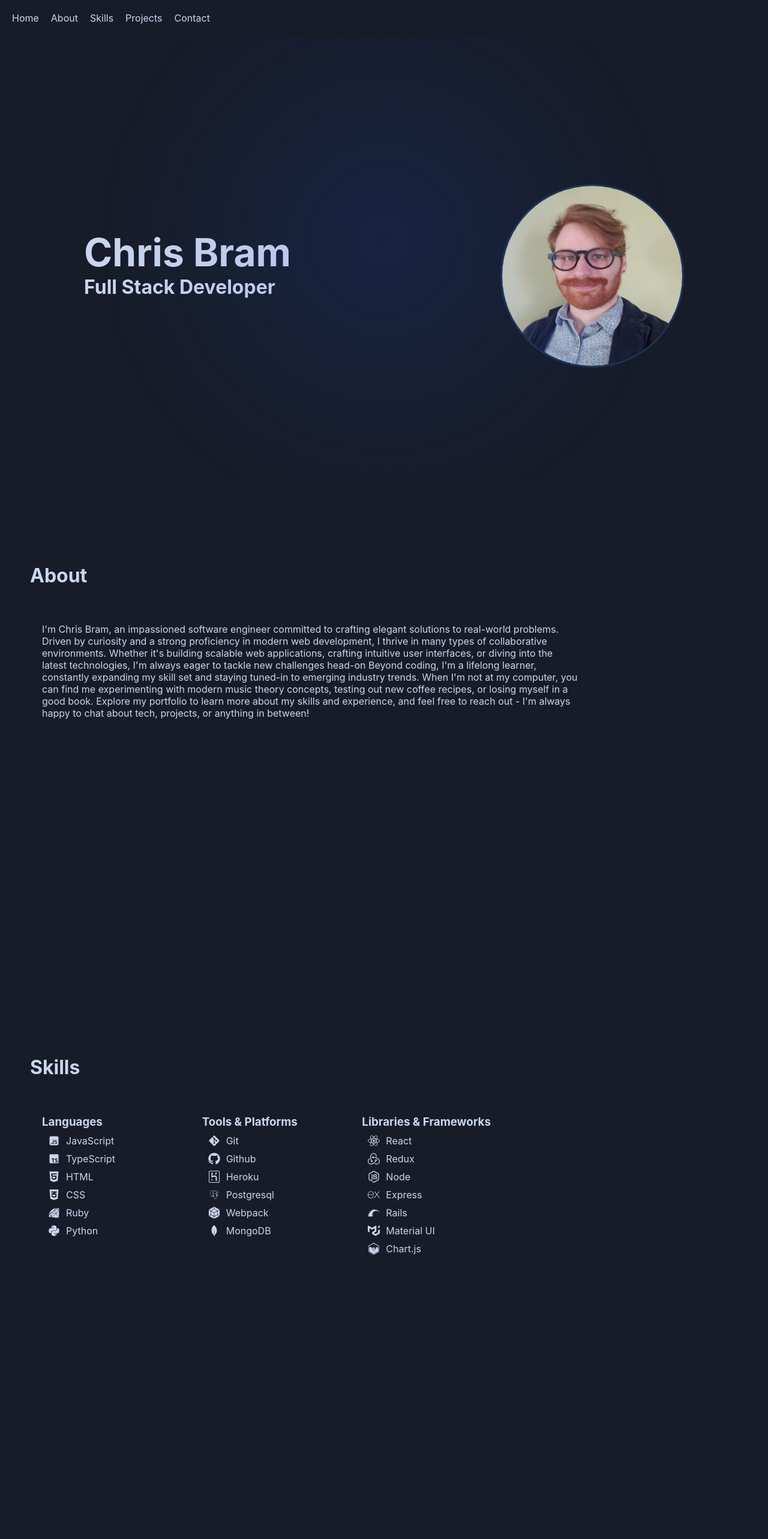
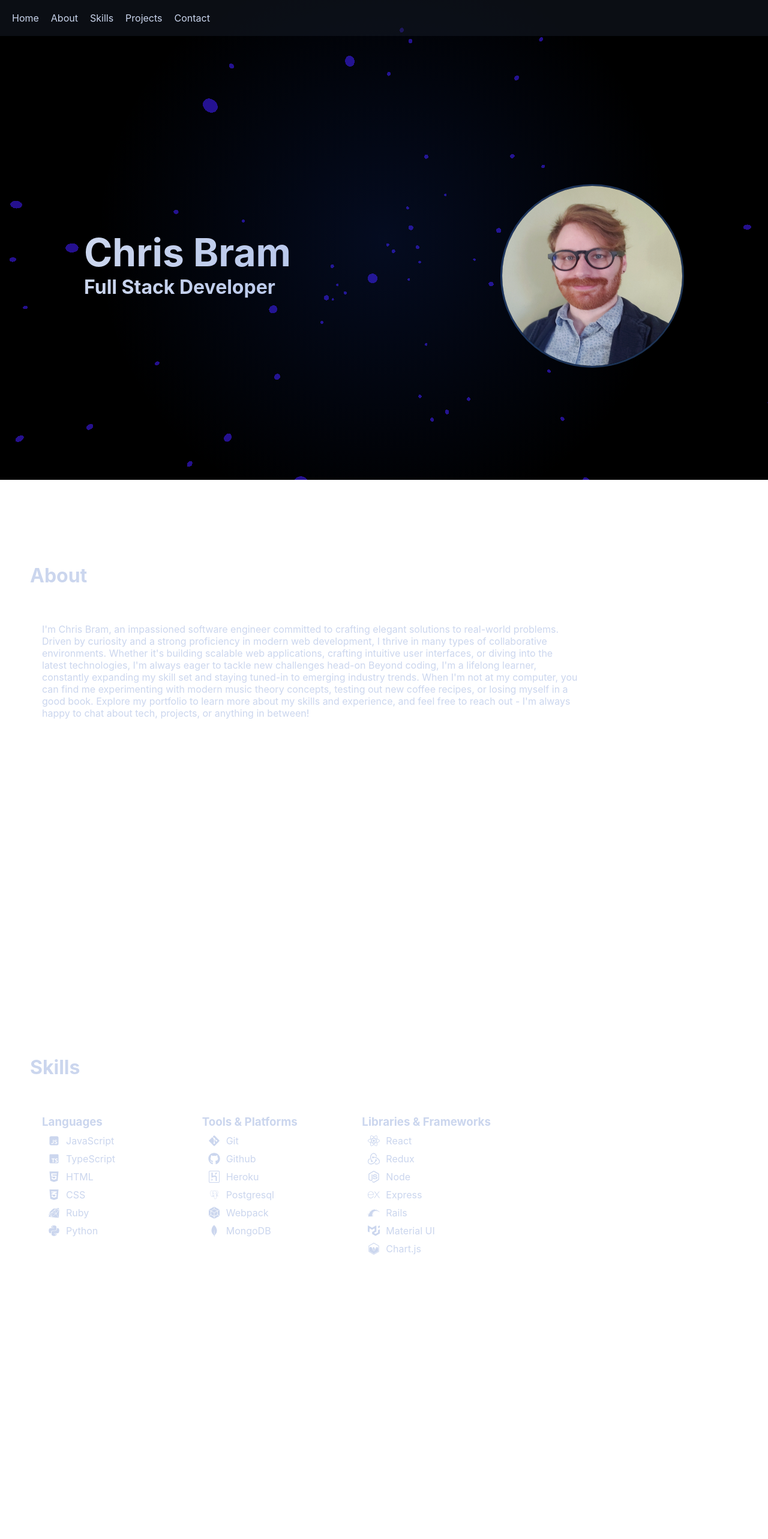
Before and after one commit to cpbram2011/cpbram2011.github.io, a React (Create React App) app: page / in a window 1280 px wide. Shown: the top 2566 px of the page at 60% size. Built offline with nearby package versions, Linux system fonts and the light colour scheme; the HTML template or start-up script is replaced by a standard one.

Commit message:
tweak background and fadeIn delay

```diff
--- a/package.json
+++ b/package.json
@@ -12,6 +12,7 @@
     "react-icons": "^5.0.1",
     "react-router-dom": "^6.22.1",
     "react-scripts": "5.0.1",
+    "three": "^0.162.0",
     "web-vitals": "^2.1.4"
   },
   "scripts": {
--- a/public/index.html
+++ b/public/index.html
@@ -27,6 +27,7 @@
     <title>Chris Bram - Software Engineer</title>
   </head>
   <body>
+    <canvas id="bg"></canvas>
     <noscript>You need to enable JavaScript to run this app.</noscript>
     <div id="root"></div>
     <!--
--- a/src/App.css
+++ b/src/App.css
@@ -5,7 +5,13 @@
 .App {
   text-align: center;
   position: relative;
-  background-color: #171C28;
+  /* background-color: #171C28; */
+}
+
+#bg {
+  position: fixed;
+  top: 0;
+  left: 0;
 }
 
 
@@ -83,7 +89,7 @@ a {
 }
 
 .navbar {
-  background-color: #171C28;
+  background-color: rgba(23, 28, 40, 0.5);
   padding: 20px;
   display: flex;
   gap: 20px;
--- a/src/App.js
+++ b/src/App.js
@@ -3,48 +3,34 @@ import logo from './logo.svg';
 import './App.css';
 import NavBar from './components/Navbar';
 import Body from './components/Body'
+import Background from './components/Background';
 
 function App() {
-  const [page, setPage] = useState("")
   const homeRef = useRef(null)
   const aboutRef = useRef(null)
   const skillsRef = useRef(null)
   const projectsRef = useRef(null)
   const contactRef = useRef(null)
 
-  const [x, setX] = useState('50%');
-  const [y, setY] = useState('50%');
 
-  const handleMouseMove = (e) => {
-    const rect = e.target.getBoundingClientRect();
-    const clientX = e.clientX - rect.left;
-    const clientY = e.clientY - rect.top;
-
-    setX(`${clientX}px`);
-    setY(`${clientY}px`);
-  };
 
   useEffect(() => {
-    if (page === "Home") homeRef.current.scrollIntoView({ behavior: 'smooth', block: 'start' });
-    if (page === "About") aboutRef.current.scrollIntoView({ behavior: 'smooth', block: 'start' });
-    if (page === 'Skills') skillsRef.current.scrollIntoView({ behavior: 'smooth', block: 'start' });
-    if (page === 'Projects') projectsRef.current.scrollIntoView({ behavior: 'smooth', block: 'start' });
-    if (page === "Contact") contactRef.current.scrollIntoView({ behavior: 'smooth', block: 'start' });
     document.addEventListener('mousemove', (e) => {
       const overlay = document.querySelector('.overlay');
       overlay.style.setProperty('--x', `${e.clientX}px`);
       overlay.style.setProperty('--y', `${e.clientY}px`);
     });
-    setPage("")
-  }, [page])
+  }, [])
 
   return (
+    <>
+    <Background />
     <div className="App">
       <div className="overlay" />
-
-        <NavBar page={page} setPage={setPage} />
+        <NavBar refs={{ homeRef, aboutRef, skillsRef, projectsRef, contactRef }}/>
         <Body refs={{homeRef, aboutRef, skillsRef, projectsRef, contactRef}} />
     </div>
+    </>
   );
 }
 
--- /dev/null
+++ b/src/components/Background.js
@@ -0,0 +1,77 @@
+import React from 'react'
+import * as THREE from 'three'
+import { OrbitControls } from 'three/examples/jsm/controls/OrbitControls'
+
+const Background = () => {
+  const scene = new THREE.Scene()
+  const camera = new THREE.PerspectiveCamera( 75, window.innerWidth / window.innerHeight, 0.1, 1000)
+  const renderer = new THREE.WebGLRenderer({
+    canvas: document.querySelector('#bg')
+  })
+
+  renderer.setPixelRatio( window.devicePixelRatio)
+  renderer.setSize( window.innerWidth, window.innerHeight )
+  // camera.position.setZ(30)
+
+  // const geometry = new THREE.TorusGeometry( 10, 3, 16, 100 )
+  // const material = new THREE.MeshStandardMaterial( {color: 0xFF00FF, })
+  // const torus = new THREE.Mesh( geometry, material )
+  // scene.add(torus)
+
+  // const pointLight = new THREE.PointLight(0xffffff)
+  // pointLight.position.set(5, 5, 5)
+  // scene.add(pointLight)
+
+  const ambientLight = new THREE.AmbientLight(0x4422ee)
+  scene.add(ambientLight)
+
+  // const controls = new OrbitControls(camera, renderer.domElement)
+  const gridHelper = new THREE.GridHelper( 200, 50 )
+  // scene.add( gridHelper)
+
+
+  const addStar = () => {
+    const geometry = new THREE.SphereGeometry(0.25, 24, 24)
+    const material = new THREE.MeshStandardMaterial({ color: 0xffffff })
+    const star = new THREE.Mesh( geometry, material )
+
+    const [x, y, z] = Array(3).fill().map(() => THREE.MathUtils.randFloatSpread( 100 ))
+    star.position.set(x, y, z)
+    scene.add(star)
+  }
+  Array(400).fill().forEach(addStar)
+
+  const moveCamera = () => {
+    const isUserScroll = window.scrollY !== 0;
+
+    if (isUserScroll) {
+      const t = document.body.getBoundingClientRect().top;
+      camera.rotation.x = t * -0.0003;
+      // camera.position.z = t * -0.01
+      // camera.position.y = t * -0.01
+      // camera.position.x = t * -0.01
+    }
+
+
+  }
+
+  document.body.onscroll = moveCamera
+
+
+
+  const animate = () => {
+    requestAnimationFrame( animate )
+    // torus.rotation.x += 0.001
+    // torus.rotation.y += 0.006
+    // torus.rotation.z += 0.001
+    camera.rotation.y += -0.001
+    // camera.rotation.z += -0.0005
+
+    // controls.update()
+    renderer.render ( scene, camera )
+  }
+  animate()
+}
+
+
+export default Background
--- a/src/components/Body.js
+++ b/src/components/Body.js
@@ -1,15 +1,14 @@
 import React, {useRef} from 'react'
 import { Link } from 'react-router-dom'
+
+import FadeInDiv from './FadeIn'
+
 import { FaExternalLinkAlt, FaHtml5, FaCss3Alt, FaPython, FaReact, FaNodeJs, FaGitAlt, FaGithub    } from "react-icons/fa";
 import { SiRedux, SiMui, SiChartdotjs, SiRubyonrails, SiWebpack, SiMongodb, SiExpress, SiHeroku        } from "react-icons/si";
-
 import { RiJavascriptFill } from "react-icons/ri";
 import { BiLogoTypescript } from "react-icons/bi";
 import { DiRuby, DiPostgresql  } from "react-icons/di";
-
-import FadeInDiv from './FadeIn'
 import face from './../images/me.jpg'
-
 import github from './../images/github.svg'
 import statifyMapped1 from './../images/statifymapped-1.png'
 import mtm from './../images/MTM.png'
@@ -57,34 +56,34 @@ const Body = ({refs}) => {
                 <h2>Skills</h2>
                 <div className='skills-box'>
                         <div className='skills-column'>
-                        <h3>Languages</h3>
-                        <span><RiJavascriptFill/> <h4>JavaScript</h4> </span>
-                        <span><BiLogoTypescript/> <h4>TypeScript</h4> </span>
-                        <span><FaHtml5/> <h4>HTML</h4> </span>
-                        <span><FaCss3Alt/> <h4>CSS</h4> </span>
-                        <span><DiRuby/> <h4>Ruby</h4> </span>
-
-                        <span><FaPython/> <h4>Python</h4> </span>
+                            <FadeInDiv delay={100}><h3>Languages</h3></FadeInDiv>
+                            <FadeInDiv delay={150}><span><RiJavascriptFill/> <h4>JavaScript</h4> </span></FadeInDiv>
+                            <FadeInDiv delay={200}><span><BiLogoTypescript/> <h4>TypeScript</h4> </span></FadeInDiv>
+                            <FadeInDiv delay={250}><span><FaHtml5/> <h4>HTML</h4> </span></FadeInDiv>
+                            <FadeInDiv delay={300}><span><FaCss3Alt/> <h4>CSS</h4> </span></FadeInDiv>
+                            <FadeInDiv delay={350}><span><DiRuby/> <h4>Ruby</h4> </span></FadeInDiv>
+                            <FadeInDiv delay={400}><span><FaPython/> <h4>Python</h4> </span></FadeInDiv>
                         </div>
                         <div className='skills-column'>
-                        <h3>Tools & Platforms</h3>
-                        <span><FaGitAlt/> <h4>Git</h4> </span>
-                        <span><FaGithub/> <h4>Github</h4> </span>
-                        <span><SiHeroku/> <h4>Heroku</h4> </span>
-                        <span><DiPostgresql/> <h4>Postgresql</h4> </span>
-                        <span><SiWebpack/> <h4>Webpack</h4> </span>
-                        <span><SiMongodb/> <h4>MongoDB</h4> </span>
+                            <FadeInDiv delay={150}><h3>Tools & Platforms</h3></FadeInDiv>
+                            <FadeInDiv delay={200}><span><FaGitAlt/> <h4>Git</h4> </span></FadeInDiv>
+                            <FadeInDiv delay={250}><span><FaGithub/> <h4>Github</h4> </span></FadeInDiv>
+                            <FadeInDiv delay={300}><span><SiHeroku/> <h4>Heroku</h4> </span></FadeInDiv>
+                            <FadeInDiv delay={350}><span><DiPostgresql/> <h4>Postgresql</h4> </span></FadeInDiv>
+                            <FadeInDiv delay={400}><span><SiWebpack/> <h4>Webpack</h4> </span></FadeInDiv>
+                            <FadeInDiv delay={450}><span><SiMongodb/> <h4>MongoDB</h4> </span></FadeInDiv>
 
                         </div>
+
                         <div className='skills-column'>
-                        <h3>Libraries & Frameworks</h3>
-                        <span><FaReact/> <h4>React</h4> </span>
-                        <span><SiRedux/> <h4>Redux</h4> </span>
-                        <span><FaNodeJs/> <h4>Node</h4> </span>
-                        <span><SiExpress/> <h4>Express</h4> </span>
-                        <span><SiRubyonrails/> <h4>Rails</h4> </span>
-                        <span><SiMui/> <h4>Material UI</h4> </span>
-                        <span><SiChartdotjs/> <h4>Chart.js</h4> </span>
+                            <FadeInDiv delay={200}><h3>Libraries & Frameworks</h3></FadeInDiv>
+                            <FadeInDiv delay={250}><span><FaReact/> <h4>React</h4> </span></FadeInDiv>
+                            <FadeInDiv delay={300}><span><SiRedux/> <h4>Redux</h4> </span></FadeInDiv>
+                            <FadeInDiv delay={350}><span><FaNodeJs/> <h4>Node</h4> </span></FadeInDiv>
+                            <FadeInDiv delay={400}><span><SiExpress/> <h4>Express</h4> </span></FadeInDiv>
+                            <FadeInDiv delay={450}><span><SiRubyonrails/> <h4>Rails</h4> </span></FadeInDiv>
+                            <FadeInDiv delay={500}><span><SiMui/> <h4>Material UI</h4> </span></FadeInDiv>
+                            <FadeInDiv delay={550}><span><SiChartdotjs/> <h4>Chart.js</h4> </span></FadeInDiv>
 
                         </div>
                 </div>
@@ -97,6 +96,7 @@ const Body = ({refs}) => {
             <div ref={projectsRef} className='projects'>
                 <h2>Projects</h2>
                 <br/>
+                <FadeInDiv delay={200}>
                     <div className='project-box'>
                         <img  class='project-pic' src={statifyMapped1} />
                         <div class='project-text'>
@@ -114,7 +114,8 @@ const Body = ({refs}) => {
                             </div>
                         </div>
                     </div>
-
+                </FadeInDiv>
+                <FadeInDiv delay={250}>
                 <div className='project-box'>
                     <img  class='project-pic' src={mtm} />
                     <div class='project-text'>
@@ -130,7 +131,9 @@ const Body = ({refs}) => {
                         </div>
                     </div>
                 </div>
+                </FadeInDiv>
 
+                <FadeInDiv delay={300}>
                 <div className='project-box'>
                     <img  class='project-pic' src={hammeron1} />
                     <div class='project-text'>
@@ -146,6 +149,8 @@ const Body = ({refs}) => {
                         </div>
                     </div>
                 </div>
+                </FadeInDiv>
+
             </div>
             </FadeInDiv>
 
--- a/src/components/FadeIn.js
+++ b/src/components/FadeIn.js
@@ -1,23 +1,22 @@
 import React, { useEffect, useRef, useState } from 'react';
 
-const FadeInDiv = ({children}) => {
+const FadeInDiv = ({ children, delay = 100 }) => {
   const [isVisible, setIsVisible] = useState(false);
   const divRef = useRef(null);
 
   useEffect(() => {
     const observer = new IntersectionObserver(
       (entries) => {
-        // The callback will return an array of entries, even if you're observing a single item
         entries.forEach(entry => {
           if (entry.isIntersecting) {
             setIsVisible(true);
+          } else {
+            setIsVisible(false);
           }
         });
       },
       {
-        // Optional settings
-        // root: null, // Use the viewport
-        threshold: 0.1, // Item becomes visible when 10% of it is in the viewport
+        threshold: 0.1,
       }
     );
 
@@ -37,7 +36,8 @@ const FadeInDiv = ({children}) => {
       ref={divRef}
       style={{
         opacity: isVisible ? 1 : 0,
-        transition: 'opacity 0.5s ease-out',
+        transition: `opacity 0.2s ease-out`,
+        transitionDelay: isVisible ? `${delay}ms` : 0
       }}
     >
       {children}
@@ -45,5 +45,4 @@ const FadeInDiv = ({children}) => {
   );
 };
 
-
 export default FadeInDiv;
--- a/src/components/Navbar.js
+++ b/src/components/Navbar.js
@@ -1,16 +1,33 @@
 import React from 'react';
 
-const Navbar = ({page, setPage}) => {
+  const scrollToRef = (ref) => {
+    window.scrollTo({
+      top: ref.current.offsetTop,
+      behavior: 'smooth'
+    });
+  };
 
-    return (
-        <div className='navbar'>
-            <span className='nav-btn home-btn' onClick={() => setPage('Home')}>Home</span>
-            <span className='nav-btn' onClick={() => setPage('About')}>About</span>
-            <span className='nav-btn' onClick={() => setPage('Skills')}>Skills</span>
-            <span className='nav-btn' onClick={() => setPage('Projects')}>Projects</span>
-            <span className='nav-btn' onClick={() => setPage('Contact')}>Contact</span>
-        </div>
-    )
+const Navbar = ({page, setPage, refs}) => {
+  const {
+    homeRef,
+    aboutRef,
+    skillsRef,
+    projectsRef,
+    contactRef
+  } = refs
+  const handleNavigation = (ref) => {
+    scrollToRef(ref);
+  };
+
+  return (
+    <div className='navbar'>
+      <span className='nav-btn home-btn' onClick={() => handleNavigation(homeRef)}>Home</span>
+      <span className='nav-btn' onClick={() => handleNavigation(aboutRef)}>About</span>
+      <span className='nav-btn' onClick={() => handleNavigation(skillsRef)}>Skills</span>
+      <span className='nav-btn' onClick={() => handleNavigation(projectsRef)}>Projects</span>
+      <span className='nav-btn' onClick={() => handleNavigation(contactRef)}>Contact</span>
+    </div>
+  )
 }
 
 export default Navbar
```
Also changed, not shown: 1 other file (tests, documents, lock files or other folders). Lines whose indentation alone changed are shown as unchanged.
